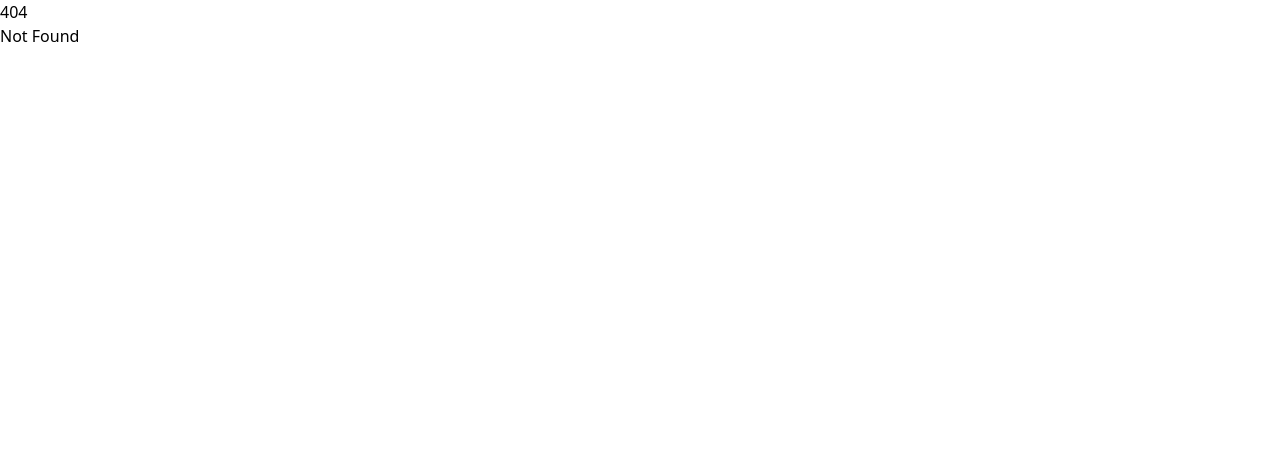
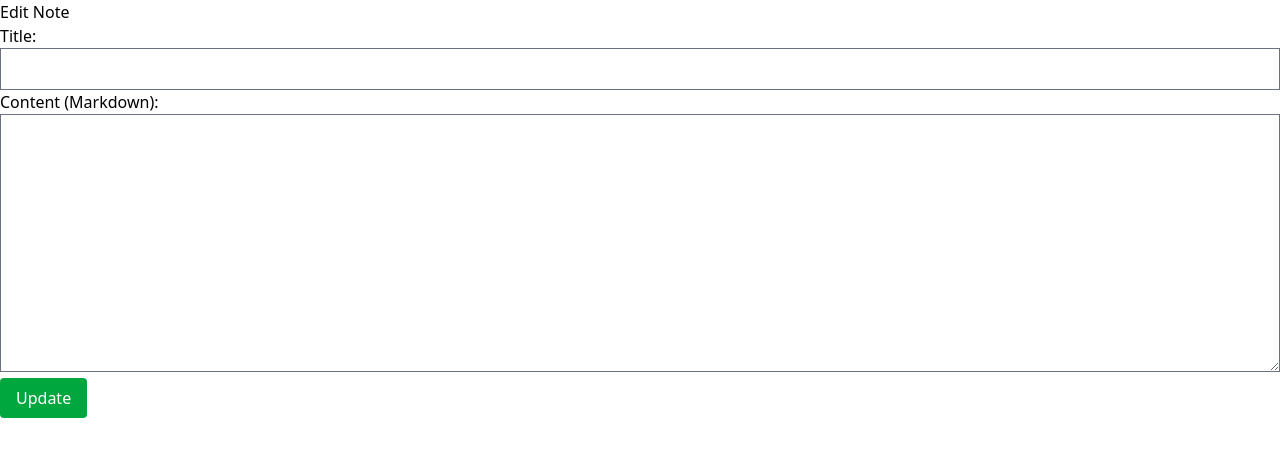
Before and after one commit to vaishnavnair0666/MyNotes, a SvelteKit app: page /edit/1 in a window 1280 px wide. Before the commit this address had no page. Shown: the top 456 px of the page. Built offline with nearby package versions, Linux system fonts and the light colour scheme; no server answers; the database is empty.

Commit message:
edit notes

```diff
--- a/src/routes/+page.svelte
+++ b/src/routes/+page.svelte
@@ -31,6 +31,7 @@
 
 				<!-- Render Markdown content -->
 				<div class="prose mt-2 max-w-none" use:markdown={note.content}></div>
+				<a href={`/edit/${note.id}`} class="text-blue-500 underline">Edit</a>
 			</li>
 		{/each}
 	</ul>
--- /dev/null
+++ b/src/routes/edit/[id]/+page.svelte
@@ -0,0 +1,33 @@
+<script lang="ts">
+	import { supabase } from '$lib/supabaseClient';
+	import { goto } from '$app/navigation';
+
+	export let data;
+	let { id, title, content } = data.note;
+
+	async function updateNote() {
+		const { error } = await supabase.from('notes').update({ title, content }).eq('id', id);
+
+		if (error) {
+			console.error('Update error:', error);
+		} else {
+			goto('/');
+		}
+	}
+</script>
+
+<h1>Edit Note</h1>
+
+<form on:submit|preventDefault={updateNote} class="space-y-4">
+	<label>
+		Title:
+		<input type="text" bind:value={title} required class="w-full border p-2" />
+	</label>
+
+	<label>
+		Content (Markdown):
+		<textarea bind:value={content} required rows="10" class="w-full border p-2"></textarea>
+	</label>
+
+	<button type="submit" class="rounded bg-green-600 px-4 py-2 text-white">Update</button>
+</form>
--- /dev/null
+++ b/src/routes/edit/[id]/+page.ts
@@ -0,0 +1,14 @@
+import { supabase } from '$lib/supabaseClient';
+import type { PageLoad } from './$types';
+
+export const load: PageLoad = async ({ params }) => {
+  const { data, error } = await supabase.from('notes').select('*').eq('id', params.id).single();
+
+  if (error) {
+    console.error('Failed to load note:', error.message);
+  }
+
+  return {
+    note: data ?? { id: params.id, title: '', content: '' }
+  };
+};
```
